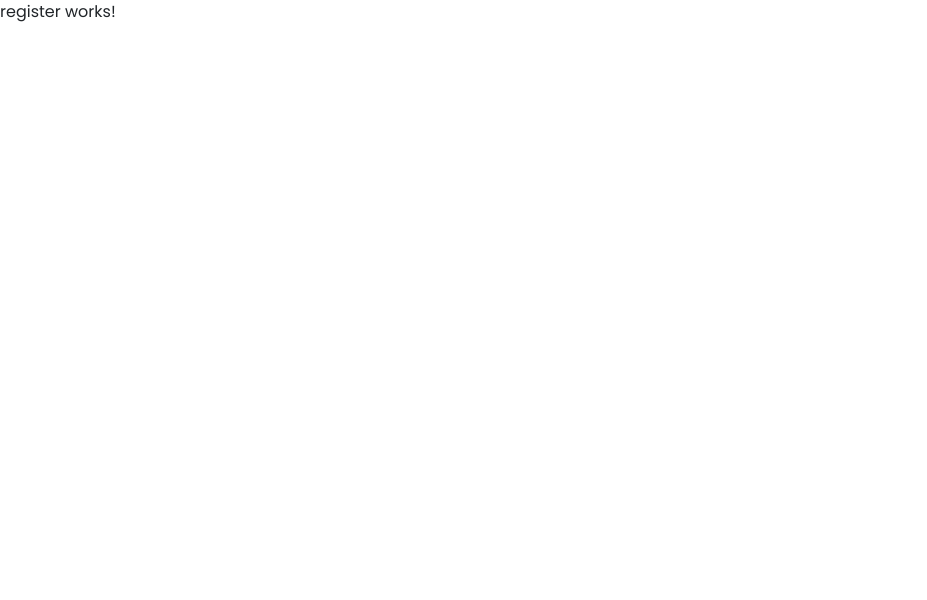
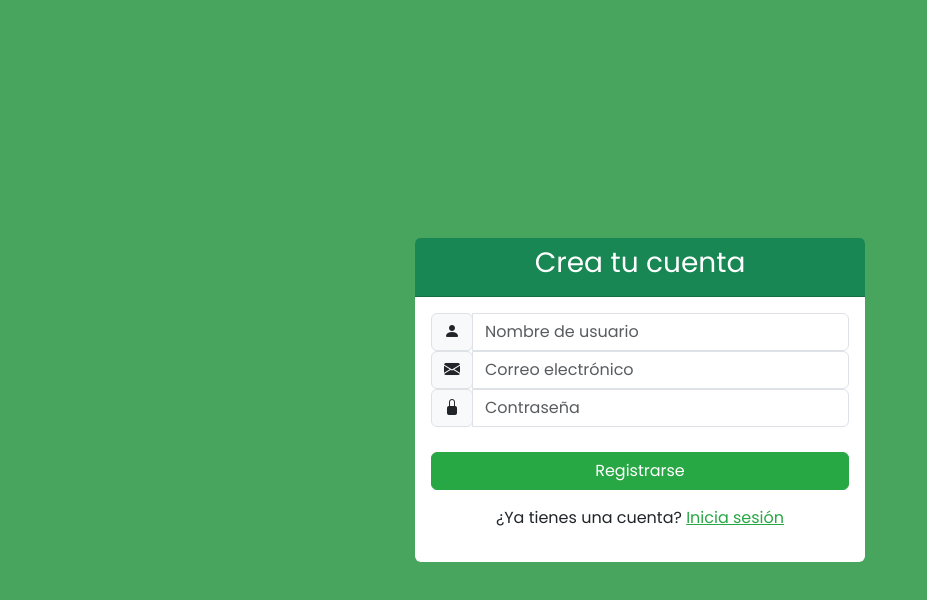
Before and after one commit to eduardomrr03/LibreriaSalvadorProyecto, an Angular app in the folder LibreriaSalvadorProject/: page /register in a window 1280 px wide. Shown: the top 600 px of the page, without its empty margins (0-927 px from the left). Built offline with nearby package versions, Linux system fonts and the light colour scheme.

Commit message:
Configuración de Registro para los componentes y estructura HTML

```diff
--- a/LibreriaSalvadorProject/src/app/components/register/register.component.css
+++ b/LibreriaSalvadorProject/src/app/components/register/register.component.css
@@ -0,0 +1,54 @@
+.Register {
+    background-color: #48a55e;
+}
+
+.container {
+    display: grid;
+    place-items: center;
+    height: 100vh;
+}
+
+.RegisterForm {
+    display: grid;
+    place-items: center;
+}
+
+.card {
+    background-color: #ffffff;
+    border: none;
+    max-width: 480px;
+    width: 450px;
+}
+
+.btn-success {
+    margin-top: 25px;
+    background-color: #28a745;
+    border-color: #28a745;
+    width: 100%;
+}
+
+
+.card:hover {
+    box-shadow: 0 0 5px rgba(0, 0, 0, 0.5);
+
+}
+
+.btn-success:hover {
+    box-shadow: 0 0 5px rgba(40, 167, 69, 0.5);
+}
+
+.enlace {
+    color: #28a745;
+}
+
+.enlace:hover {
+    color: rgb(0, 0, 0);
+    text-shadow: 0 0 5px rgba(17, 134, 45, 0.5);
+}
+
+@media (max-width: 480px) {
+    .card {
+        background-color: #ffffff;
+        width: 320px;
+    }
+}
--- a/LibreriaSalvadorProject/src/app/components/register/register.component.html
+++ b/LibreriaSalvadorProject/src/app/components/register/register.component.html
@@ -1 +1,47 @@
-<p>register works!</p>
+<div class="Register">
+    <div class="container">
+        <div class="RegisterForm">
+            <div class="card text-center w-md-75">
+                <div class="card-header bg-success text-white">
+                    <h3>Crea tu cuenta</h3>
+                </div>
+                <div class="card-body">
+                    <form>
+                        <div class="form-group">
+                            <div class="input-group">
+                                <div class="input-group-prepend">
+                                    <span class="input-group-text">
+                                        <i class="bi bi-person-fill"></i>
+                                    </span>
+                                </div>
+                                <input type="text" class="form-control" placeholder="Nombre de usuario">
+                            </div>
+                        </div>
+                        <div class="form-group">
+                            <div class="input-group">
+                                <div class="input-group-prepend">
+                                    <span class="input-group-text">
+                                        <i class="bi bi-envelope-fill"></i>
+                                    </span>
+                                </div>
+                                <input type="email" class="form-control" placeholder="Correo electrónico">
+                            </div>
+                        </div>
+                        <div class="form-group">
+                            <div class="input-group">
+                                <div class="input-group-prepend">
+                                    <span class="input-group-text">
+                                        <i class="bi bi-lock-fill"></i>
+                                    </span>
+                                </div>
+                                <input type="password" class="form-control" placeholder="Contraseña">
+                            </div>
+                        </div>
+                        <button type="submit" class="btn btn-success btn-block">Registrarse</button>
+                    </form>
+                    <p class="mt-3">¿Ya tienes una cuenta? <a class="enlace" routerLink="/login">Inicia sesión</a></p>
+                </div>
+            </div>
+        </div>
+    </div>
+</div>
```
